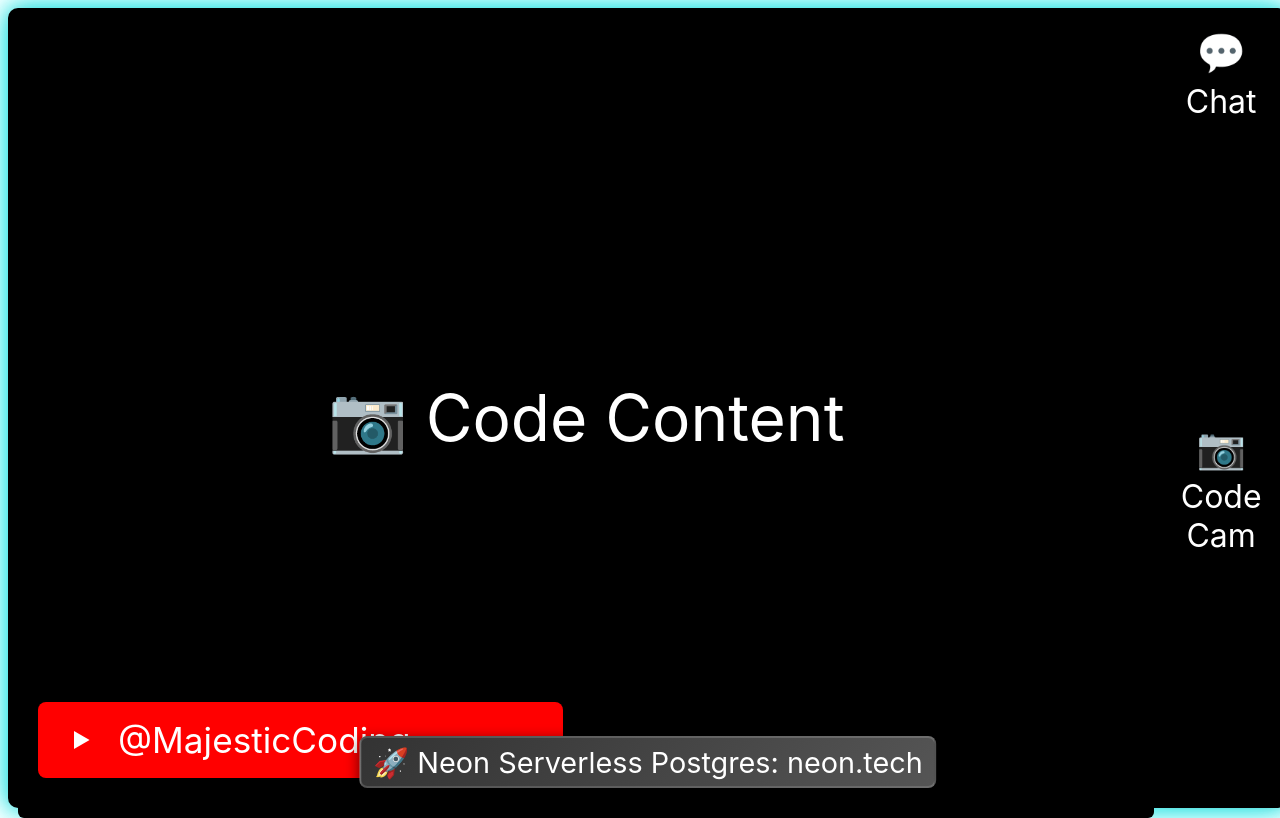
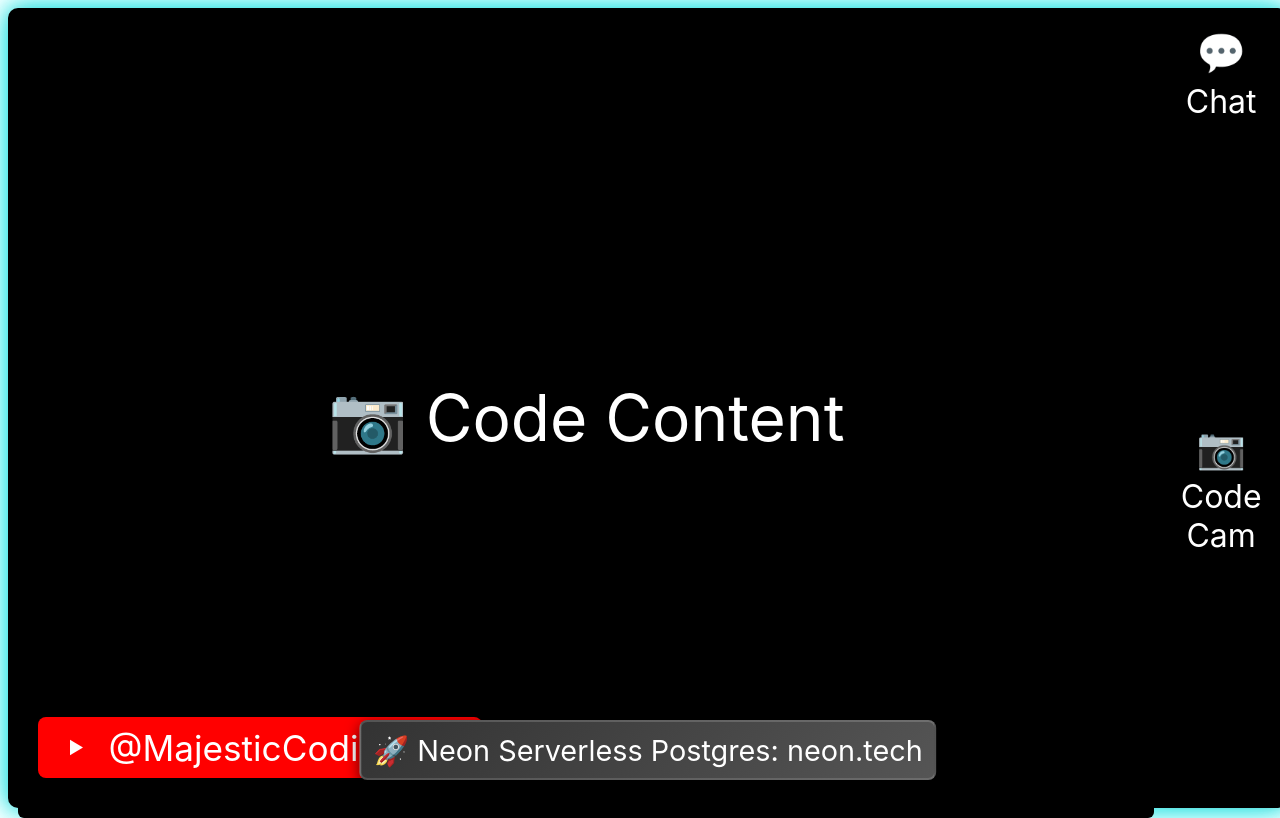
Before and after one commit to mattmajestic/streaming-setup, a Svelte app in the folder stream-overlay/: page / in a window 1280 px wide. Built offline with nearby package versions, Linux system fonts and the light colour scheme.

Commit message:
promo and social clean

```diff
--- a/stream-overlay/src/App.svelte
+++ b/stream-overlay/src/App.svelte
@@ -57,6 +57,7 @@
     left: 50%;
     transform: translateX(-50%);
     z-index: 1; /* Make sure it’s on top of the overlay */
+    padding: 8px 12px;
   }
 
   /* Keyframes for animated gradient glow */
--- a/stream-overlay/src/Promotions.svelte
+++ b/stream-overlay/src/Promotions.svelte
@@ -31,7 +31,7 @@
     box-shadow: 0 4px 14px rgba(0, 0, 0, 0.6);
     border: 2px solid rgba(255, 255, 255, 0.15); /* Subtle border */
     transition: background-color 0.5s ease, opacity 0.5s ease;
-    height: 4vh; /* Set to half height as per request */
+    height: 40px; /* Set to half height as per request */
     width: fit-content;
     text-align: center;
   }
--- a/stream-overlay/src/Sidebar.svelte
+++ b/stream-overlay/src/Sidebar.svelte
@@ -61,6 +61,8 @@
     background-color: var(--social-color, #333);
     box-shadow: 0 0 10px rgba(0, 0, 0, 0.5);
     transition: background-color 0.5s ease;
+    height: 45px;
+    width: 420px
   }
 
   /* Dynamic background color for socials */
```
